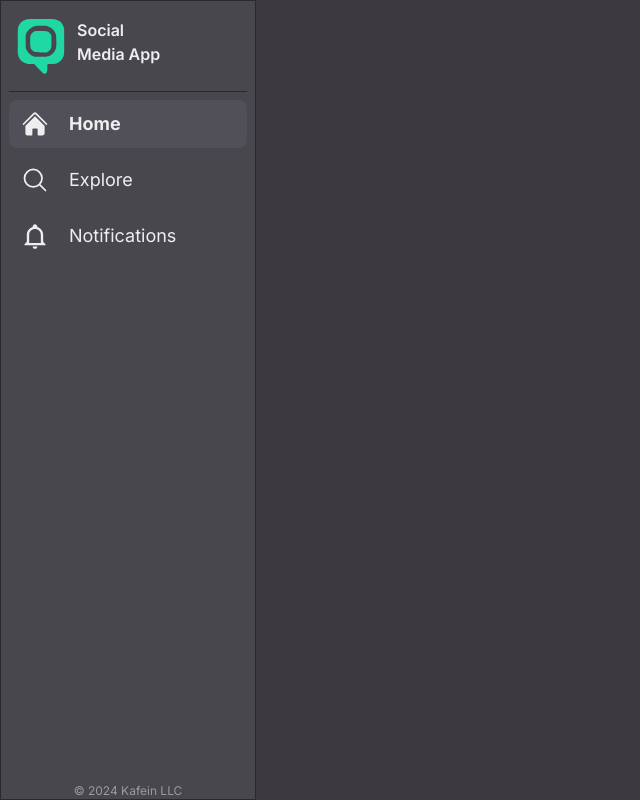
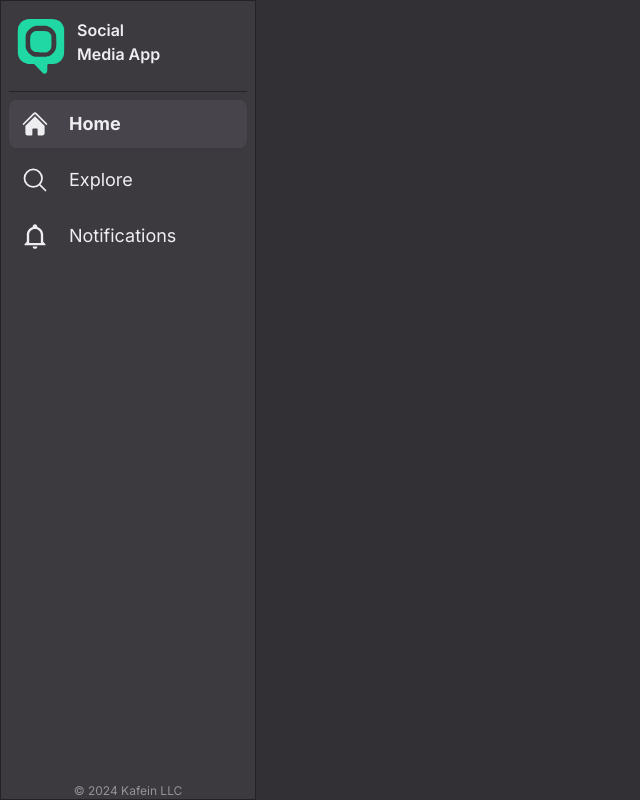
Before and after one commit to kafeindev/social-media-app-old, a Next.js app: page / in a window 1280 px wide. Shown: the whole page, without its empty margins (0-640 px from the left). Built offline with nearby package versions, Linux system fonts and the light colour scheme.

Commit message:
style: change colors of the theme

```diff
--- a/app/globals.css
+++ b/app/globals.css
@@ -4,25 +4,25 @@
 
 @layer base {
   :root {
-    --background: 270 5% 23.53%;
+    --background: 264 4.95% 19.8%;
     --foreground: 240 6.25% 93.73%;
-    --muted: 264 4.95% 19.8%;
+    --muted: 260 4.23% 13.92%;
     --muted-foreground: 0 3% 73%;
-    --popover: 257.14 4.7% 29.22%;
+    --popover: 270 5% 23.53%;
     --popover-foreground: 240 6.25% 93.73%;
-    --card: 257.14 4.7% 29.22%;
+    --card: 270 5% 23.53%;
     --card-foreground: 240 6.25% 93.73%;
-    --border: 270 4.65% 16.86%;
+    --border: 260 4.23% 13.92%;
     --input: 264 5.56% 38.62%;
     --primary: 276.23 26.96% 63.14%;
     --primary-foreground: 240 6.25% 93.73%;
     --secondary: 258 7.04% 45.99%;
     --secondary-foreground: 240 0% 100%;
-    --accent: 258 5% 39.22%;
-    --accent-foreground: 0 0% 80%;
+    --accent: 270 5% 23.53%;
+    --accent-foreground: 240 6.25% 93.73%;
     --destructive: 360 73.92% 58.7%;
     --destructive-foreground: 0 0% 100%;
-    --ring: 270 4.65% 16.86%;
+    --ring: 260 4.23% 13.92%;
   }
 }
 
```
